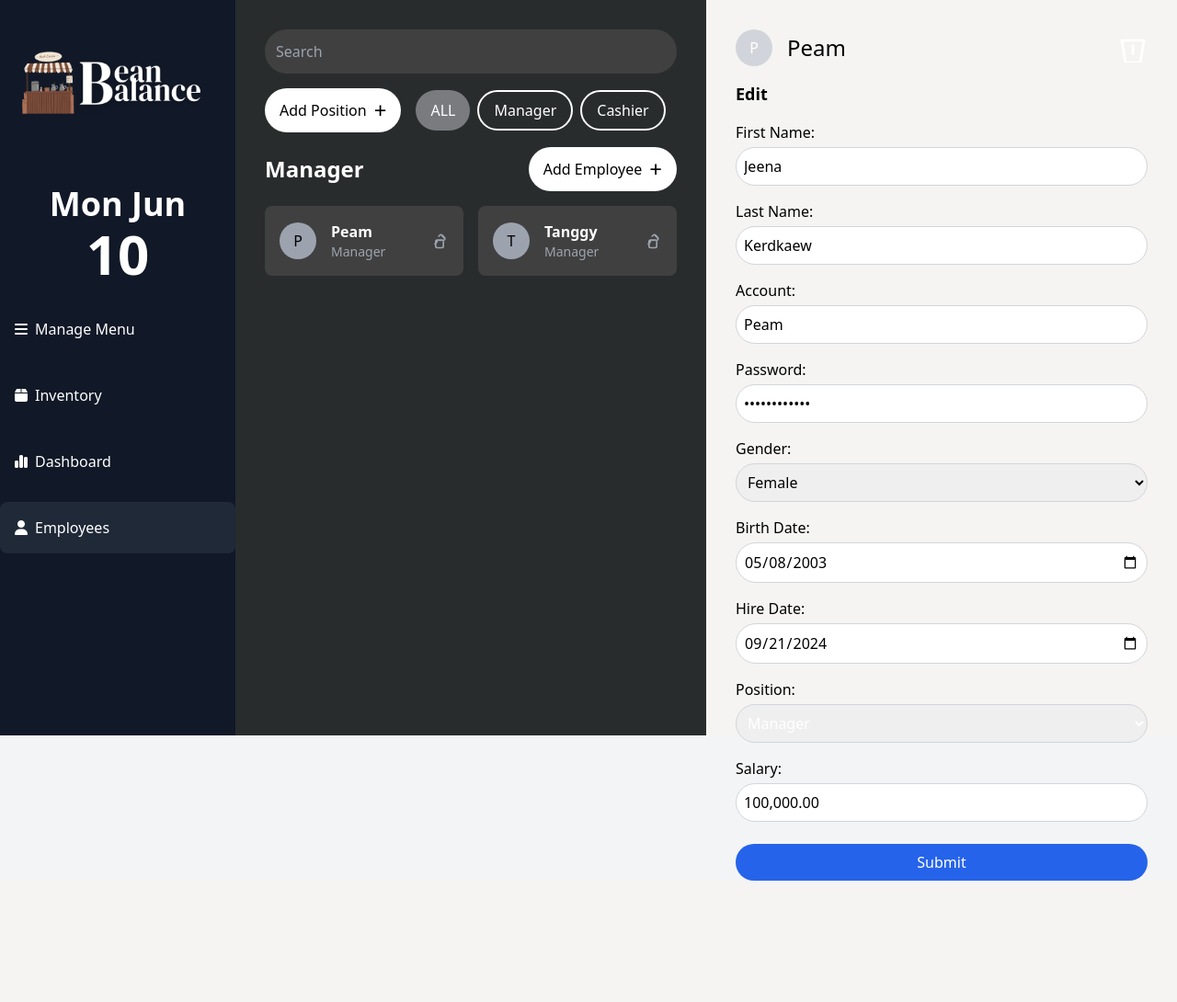
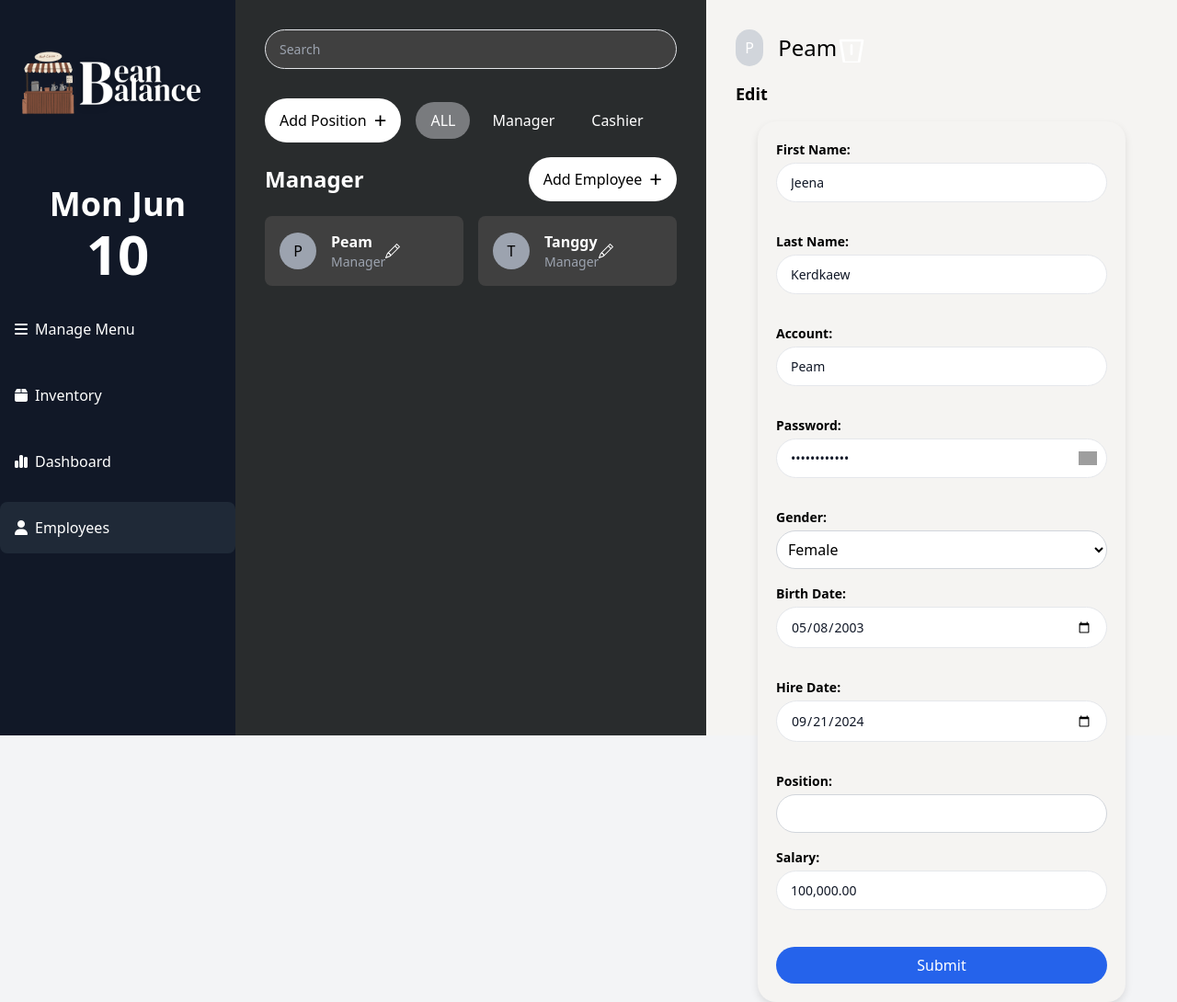
Before and after one commit to jeena5555/project-server-side, a Django app: template beanbalance/employees/templates/employee_manage.html in a window 1280 px wide. Shown: the whole page at 92% size. Before the commit the page ends 958 px from the top, so only its background shows below. Run offline with Django 5.2, Linux system fonts and the light colour scheme; the template is opened without the code that fills it, so the values that code supplies are empty; some libraries are stand-ins or nearby versions; grey boxes are pictures that could not be loaded.

Commit message:
test:form.py employee

```diff
--- a/beanbalance/beanbalance/settings.py
+++ b/beanbalance/beanbalance/settings.py
@@ -124,7 +124,7 @@ USE_TZ = True
 # Static files (CSS, JavaScript, Images)
 # https://docs.djangoproject.com/en/5.1/howto/static-files/
 
-STATIC_URL = 'static/'
+STATIC_URL = '/static/'
 
 # Default primary key field type
 # https://docs.djangoproject.com/en/5.1/ref/settings/#default-auto-field
--- /dev/null
+++ b/beanbalance/employees/static/styles.css
@@ -0,0 +1,80 @@
+/* styles.css */
+
+/* General form layout */
+form {
+  max-width: 400px;
+  margin: 0 auto; /* Centers the form */
+  padding: 20px;
+  background-color: #F5F4F2; /* Light gray background */
+  border-radius: 20px; /* Rounded corners for the form */
+  box-shadow: 0 4px 8px rgba(0, 0, 0, 0.1); /* Slight shadow */
+}
+
+/* Form heading */
+form h2 {
+  font-size: 38px;
+  font-weight: bold;
+  color: #111827; /* Darker text color */
+  margin-bottom: 20px;
+}
+
+/* Labels */
+label {
+  display: block;
+  margin-bottom: 8px;
+  font-size: 14px;
+  font-weight: bold;
+  color: #111827; /* Dark text */
+}
+
+/* Input fields */
+input[type="text"],
+input[type="password"],
+input[type="date"],
+select {
+  width: 100%;
+  padding: 10px 15px;
+  border: 1px solid #e5e7eb; /* Border color similar to Tailwind's border-gray-300 */
+  border-radius: 9999px; /* Fully rounded input fields */
+  background-color: #ffffff; /* White background */
+  color: #111827; /* Dark text */
+  font-size: 14px;
+  box-sizing: border-box;
+  margin-bottom: 16px; /* Spacing between form elements */
+}
+
+/* Input and button icons (SVG) */
+input[type="password"] {
+  background-image: url('lock-icon.svg');
+  background-position: right 10px center;
+  background-repeat: no-repeat;
+  background-size: 20px;
+}
+
+/* Button styles */
+button {
+  width: 100%;
+  background-color: #111827; /* Dark background for the button */
+  color: white;
+  padding: 12px;
+  font-size: 16px;
+  font-weight: bold;
+  border-radius: 9999px; /* Fully rounded button */
+  border: none;
+  cursor: pointer;
+}
+
+button:hover {
+  background-color: #000000; /* Slightly darker on hover */
+}
+
+/* Adjust spacing */
+.grid {
+  display: grid;
+  grid-template-columns: 1fr;
+  grid-gap: 16px; /* Space between input fields */
+}
+
+.mt-4 {
+  margin-top: 16px;
+}
--- a/beanbalance/employees/templates/employee_manage.html
+++ b/beanbalance/employees/templates/employee_manage.html
@@ -16,7 +16,7 @@
 
       <!-- Add Position & Filters -->
       <div class="flex items-center space-x-4 mb-4">
-        <a href="{% url 'add-employee' %}" class="px-4 py-2 rounded-full flex items-center" style="background-color:#ffffff;">
+        <a href="#" class="px-4 py-2 rounded-full flex items-center" style="background-color:#ffffff;">
           Add Position <span class="ml-2 text-2xl">+</span>
         </a>
         <div class="flex space-x-2">
@@ -33,9 +33,9 @@
       <!-- Manager Section -->
       <div class="flex justify-between items-center mb-4">
         <h2 class="text-2xl font-semibold text-white">Manager</h2>
-        <button class="bg-gray-700 px-4 py-2 rounded-full flex items-center" style="background-color:#ffffff;">
+        <a href="{% url 'add-employee'%}" class="px-4 py-2 rounded-full flex items-center" style="background-color:#ffffff;">
           Add Employee <span class="ml-2 text-2xl">+</span>
-        </button>
+        </a>
       </div>
 
       <!-- Employee Cards -->
@@ -52,8 +52,8 @@
             </div>
           </div>
           <button>
-            <svg xmlns="http://www.w3.org/2000/svg" fill="none" viewBox="0 0 24 24" stroke="currentColor" class="w-5 h-5 text-gray-400">
-              <path stroke-linecap="round" stroke-linejoin="round" stroke-width="2" d="M15.232 5.232l3.536 3.536M9 11h6a2 2 0 012 2v6a2 2 0 01-2 2H9a2 2 0 01-2-2v-6a2 2 0 012-2zm2-5l.879-.879a3 3 0 014.242 0l1.768 1.768a3 3 0 010 4.242L12 11.415M9 13l-3 3"></path>
+            <svg width="16" height="16" viewBox="0 0 16 16" fill="none" xmlns="http://www.w3.org/2000/svg">
+              <path d="M12.1465 0.146447C12.3417 -0.0488155 12.6583 -0.0488155 12.8536 0.146447L15.8536 3.14645C16.0488 3.34171 16.0488 3.65829 15.8536 3.85355L5.85357 13.8536C5.80569 13.9014 5.74858 13.9391 5.68571 13.9642L0.68571 15.9642C0.500001 16.0385 0.287892 15.995 0.146461 15.8536C0.00502989 15.7121 -0.0385071 15.5 0.0357762 15.3143L2.03578 10.3143C2.06092 10.2514 2.09858 10.1943 2.14646 10.1464L12.1465 0.146447ZM11.2071 2.5L13.5 4.79289L14.7929 3.5L12.5 1.20711L11.2071 2.5ZM12.7929 5.5L10.5 3.20711L4.00001 9.70711V10H4.50001C4.77616 10 5.00001 10.2239 5.00001 10.5V11H5.50001C5.77616 11 6.00001 11.2239 6.00001 11.5V12H6.29291L12.7929 5.5ZM3.03167 10.6755L2.92614 10.781L1.39754 14.6025L5.21903 13.0739L5.32456 12.9683C5.13496 12.8973 5.00001 12.7144 5.00001 12.5V12H4.50001C4.22387 12 4.00001 11.7761 4.00001 11.5V11H3.50001C3.28561 11 3.10272 10.865 3.03167 10.6755Z" fill="white"/>
             </svg>
           </button>
         </div>
@@ -70,8 +70,8 @@
             </div>
           </div>
           <button>
-            <svg xmlns="http://www.w3.org/2000/svg" fill="none" viewBox="0 0 24 24" stroke="currentColor" class="w-5 h-5 text-gray-400">
-              <path stroke-linecap="round" stroke-linejoin="round" stroke-width="2" d="M15.232 5.232l3.536 3.536M9 11h6a2 2 0 012 2v6a2 2 0 01-2 2H9a2 2 0 01-2-2v-6a2 2 0 012-2zm2-5l.879-.879a3 3 0 014.242 0l1.768 1.768a3 3 0 010 4.242L12 11.415M9 13l-3 3"></path>
+            <svg width="16" height="16" viewBox="0 0 16 16" fill="none" xmlns="http://www.w3.org/2000/svg">
+              <path d="M12.1465 0.146447C12.3417 -0.0488155 12.6583 -0.0488155 12.8536 0.146447L15.8536 3.14645C16.0488 3.34171 16.0488 3.65829 15.8536 3.85355L5.85357 13.8536C5.80569 13.9014 5.74858 13.9391 5.68571 13.9642L0.68571 15.9642C0.500001 16.0385 0.287892 15.995 0.146461 15.8536C0.00502989 15.7121 -0.0385071 15.5 0.0357762 15.3143L2.03578 10.3143C2.06092 10.2514 2.09858 10.1943 2.14646 10.1464L12.1465 0.146447ZM11.2071 2.5L13.5 4.79289L14.7929 3.5L12.5 1.20711L11.2071 2.5ZM12.7929 5.5L10.5 3.20711L4.00001 9.70711V10H4.50001C4.77616 10 5.00001 10.2239 5.00001 10.5V11H5.50001C5.77616 11 6.00001 11.2239 6.00001 11.5V12H6.29291L12.7929 5.5ZM3.03167 10.6755L2.92614 10.781L1.39754 14.6025L5.21903 13.0739L5.32456 12.9683C5.13496 12.8973 5.00001 12.7144 5.00001 12.5V12H4.50001C4.22387 12 4.00001 11.7761 4.00001 11.5V11H3.50001C3.28561 11 3.10272 10.865 3.03167 10.6755Z" fill="white"/>
             </svg>
           </button>
         </div>
--- a/beanbalance/employees/templates/layout.html
+++ b/beanbalance/employees/templates/layout.html
@@ -1,9 +1,11 @@
+{% load static %}
 <!DOCTYPE html>
 <html lang="en">
 <head>
   <meta charset="UTF-8">
   <meta name="viewport" content="width=device-width, initial-scale=1.0">
   <link rel="stylesheet" href="https://cdnjs.cloudflare.com/ajax/libs/font-awesome/6.5.1/css/all.min.css">
+  <link rel="stylesheet" href="styles.css">
   <title>{% block title %}employee{% endblock %}</title>
   <script src="https://cdn.tailwindcss.com"></script>
 </head>
@@ -13,7 +15,7 @@
     <!-- Logo and Date Section -->
     <div class="p-6">
       <div class="flex items-center justify-center mb-6">
-        <img src="../static/images/bean_balance_logo.png" alt="Bean Balance Logo" class="w-60 h-auto mb-4">
+        <img src="{% static 'images/bean_balance_logo.png' %}" alt="Bean Balance Logo" class="w-60 h-auto mb-4">
       </div>
       <div class="text-center text-4xl font-bold mb-1">Mon Jun</div>
       <div class="text-center text-6xl font-bold">10</div>
--- a/beanbalance/employees/urls.py
+++ b/beanbalance/employees/urls.py
@@ -5,5 +5,5 @@ from employees.views import EmployeeView, EmployeeManageView,EmployeeAddView
 urlpatterns = [
     path('', EmployeeView.as_view(), name="employee"),
     path('edit', EmployeeManageView.as_view(), name="edit-employee"),
-    path('edit/add', EmployeeAddView.as_view(), name="add-employee"),
+    path('edit/add-employee', EmployeeAddView.as_view(), name="add-employee"),
 ]
--- a/beanbalance/employees/views.py
+++ b/beanbalance/employees/views.py
@@ -20,4 +20,4 @@ class EmployeeManageView(View):
 
 class EmployeeAddView(View):
     def get(self, request):
-        return render(request, 'employee_add.html')
+        return render(request, 'employee_add_position.html')
```
Also changed, not shown: beanbalance/employees/forms.py (added, +30 -0 lines), beanbalance/employees/templates/employee_add.html (deleted, +0 -117 lines), beanbalance/employees/templates/employee_add_position.html (added, +70 -0 lines).
